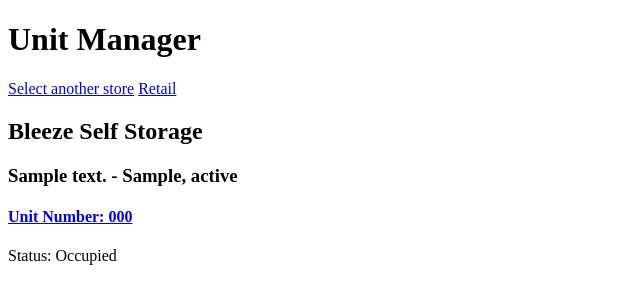
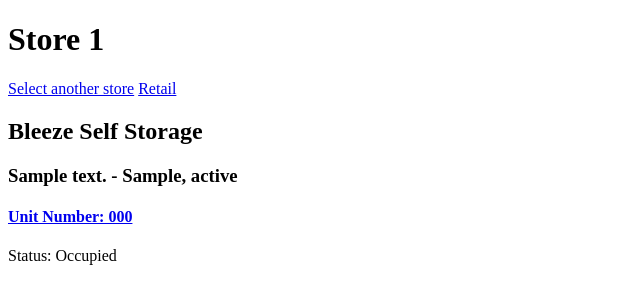
Before and after one commit to mitchhenline/bleeze, a Flask app: page /1 in a window 1280 px wide. Shown: the top 281 px of the page, without its empty margins (0-640 px from the left). Run offline with Flask 3, Linux system fonts and the light colour scheme; tables that the repository leaves empty hold one stand-in row (values such as "Sample post").

Commit message:
heading tweaks

```diff
--- a/templates/store.html
+++ b/templates/store.html
@@ -3,7 +3,7 @@
 
 {% block body %}
 
-<h1>Unit Manager</h1>
+<h1>Store {{ store.id }}</h1>
 <a href = "/">Select another store</a>
 <a href = "/retail/{{ store.id }}">Retail</a>
 
--- a/templates/unit.html
+++ b/templates/unit.html
@@ -1,5 +1,5 @@
 {% extends "base.html" %}
-{% block title %}Bleeze{% endblock %}
+{% block title %}Bleeze {{ unit.unit_number }}{% endblock %}
 
 {% block body %}
 
```
